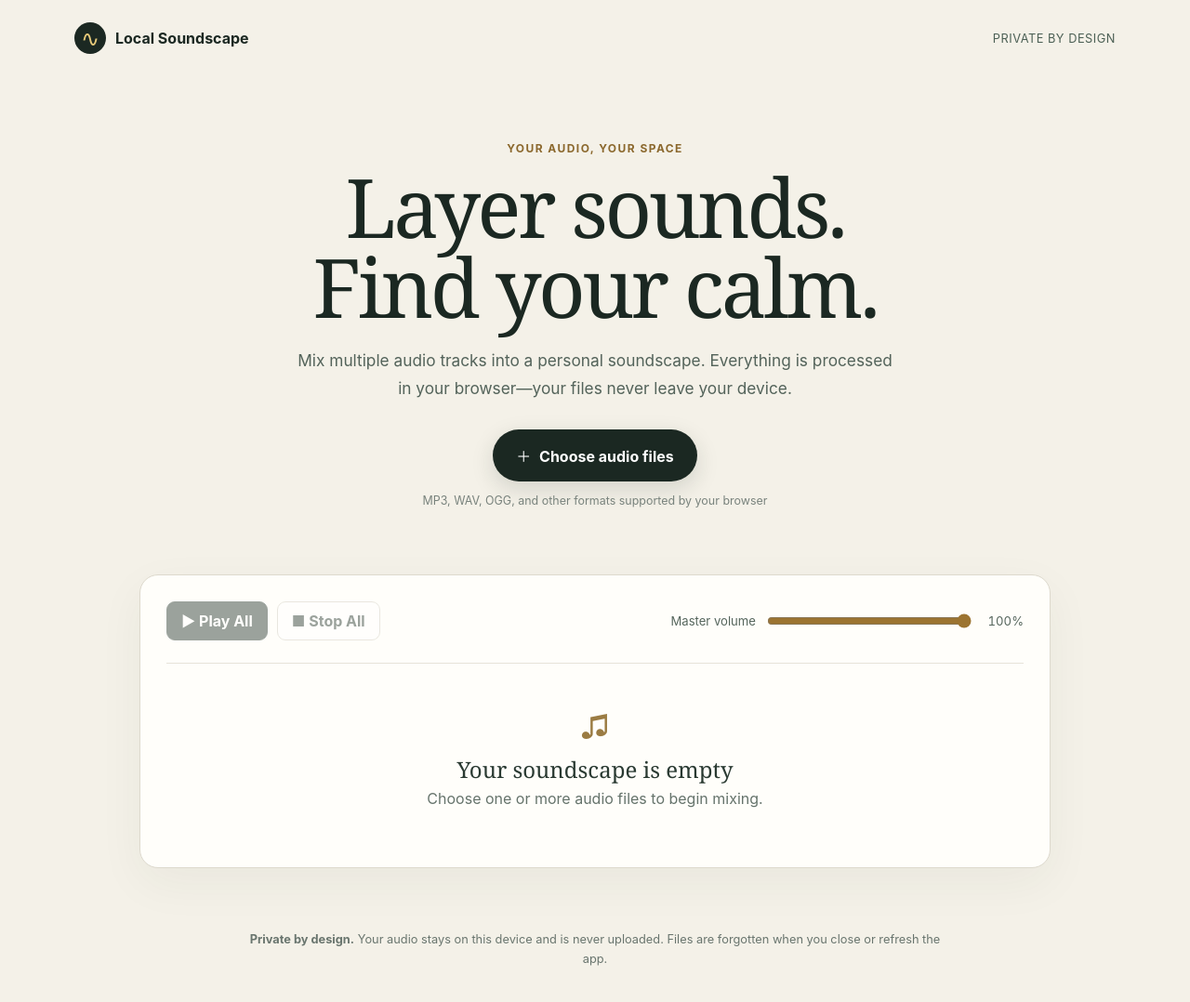
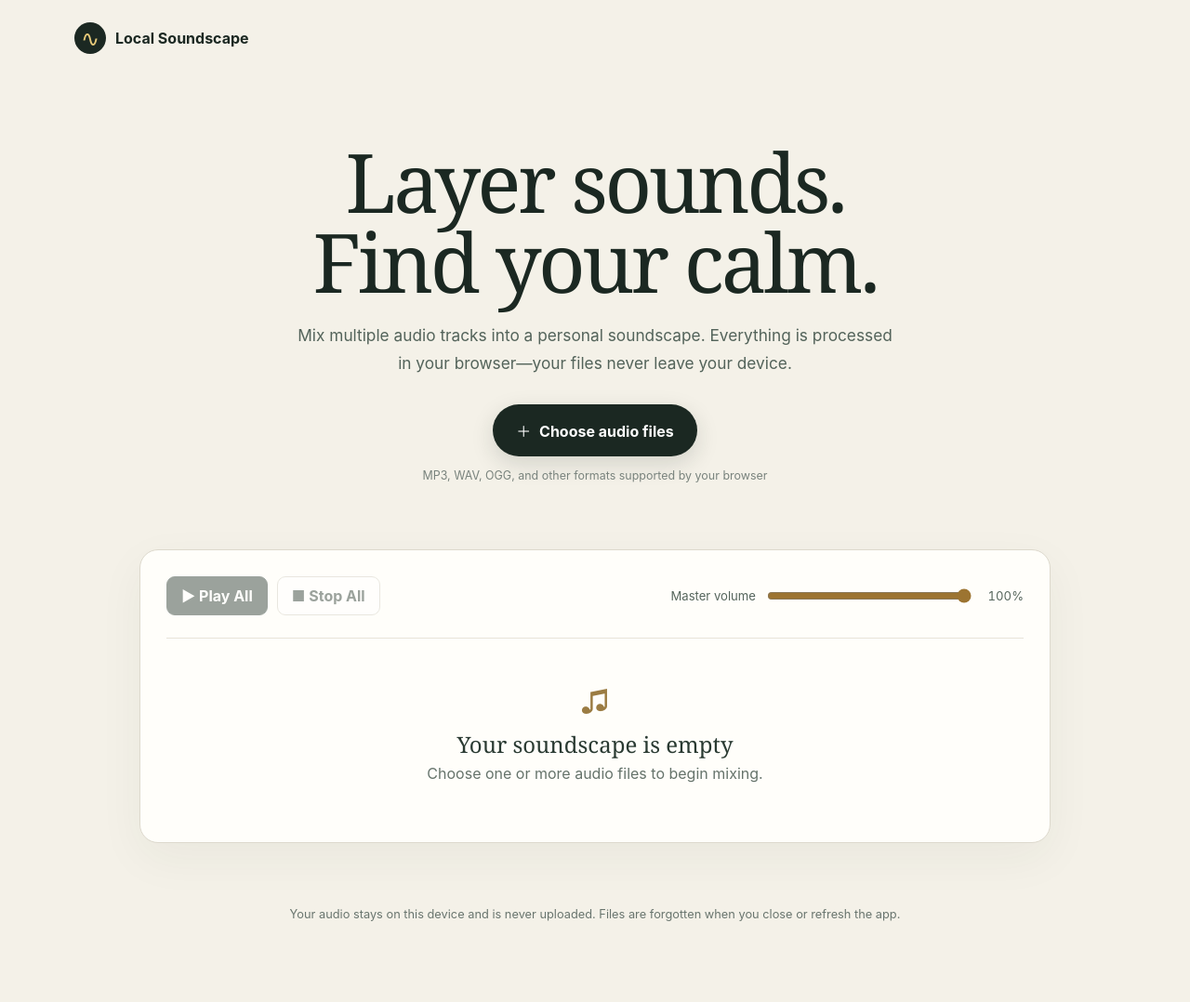
Before and after one commit to gladrik2/meditation-app, a React (Vite) app: page / in a window 1280 px wide. Shown: the whole page at 93% size. After the commit the page ends 1032 px from the top, so only its background shows below. Built offline with nearby package versions, Linux system fonts and the light colour scheme.

Commit message:
refactor: simplify landing page copy

```diff
--- a/src/app/App.tsx
+++ b/src/app/App.tsx
@@ -27,12 +27,10 @@ export function App({ engine: suppliedEngine }: AppProps) {
           </span>
           Local Soundscape
         </a>
-        <span className="privacy-badge">Private by design</span>
       </header>
 
       <main>
         <section className="hero" aria-labelledby="page-title">
-          <p className="eyebrow">Your audio, your space</p>
           <h1 id="page-title">
             Layer sounds.
             <br />
@@ -105,9 +103,8 @@ export function App({ engine: suppliedEngine }: AppProps) {
 
       <footer>
         <p>
-          <strong>Private by design.</strong> Your audio stays on this device
-          and is never uploaded. Files are forgotten when you close or refresh
-          the app.
+          Your audio stays on this device and is never uploaded. Files are
+          forgotten when you close or refresh the app.
         </p>
       </footer>
     </div>
--- a/src/styles/global.css
+++ b/src/styles/global.css
@@ -70,12 +70,6 @@ a:focus-visible {
   color: #e6c979;
   font-size: 24px;
 }
-.privacy-badge {
-  color: #4c6055;
-  font-size: 0.8rem;
-  letter-spacing: 0.04em;
-  text-transform: uppercase;
-}
 main {
   flex: 1;
 }
@@ -83,13 +77,6 @@ main {
   width: min(760px, calc(100% - 40px));
   margin: 70px auto 72px;
   text-align: center;
-}
-.eyebrow {
-  color: #8b682d;
-  font-weight: 700;
-  letter-spacing: 0.12em;
-  text-transform: uppercase;
-  font-size: 0.75rem;
 }
 h1 {
   margin: 12px 0 22px;
@@ -278,9 +265,6 @@ footer {
     width: calc(100% - 28px);
     padding: 18px 0;
   }
-  .privacy-badge {
-    display: none;
-  }
   .hero {
     width: calc(100% - 28px);
     margin: 42px auto 48px;
```
